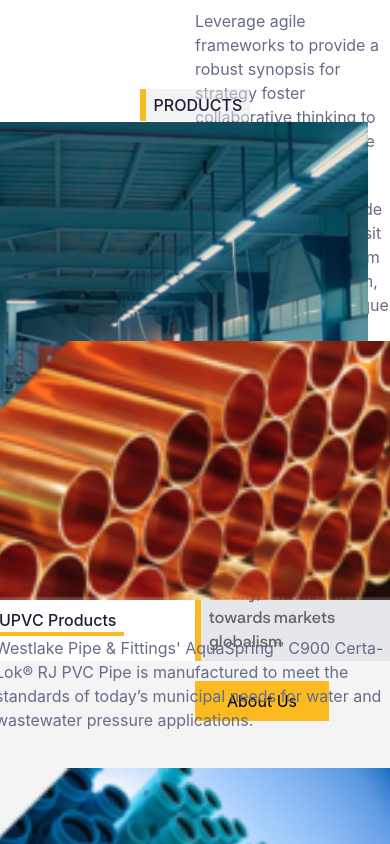
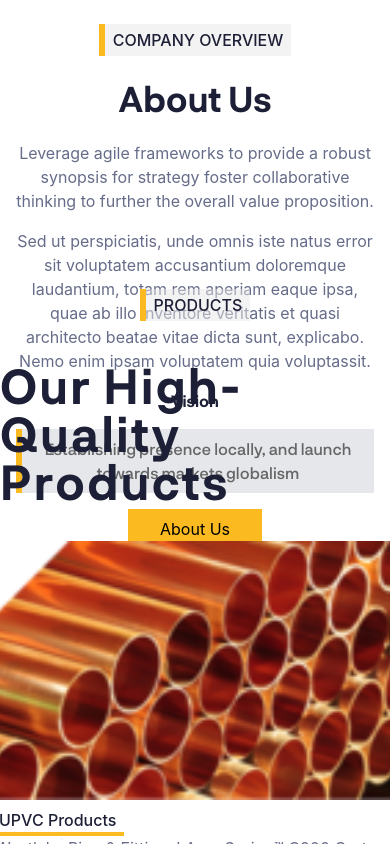
Before and after one commit to xmustafa5/BRK-, a React (Create React App) app: page / in a window 390 px wide. Shown: the part 980-1824 px from the top of the page. Built offline with nearby package versions, Linux system fonts and the light colour scheme.

Commit message:
Responsive About section => About page.

```diff
--- a/src/components/Globals/About.jsx
+++ b/src/components/Globals/About.jsx
@@ -10,18 +10,23 @@ import SectionTitle from "../ui/Section-title";
 
 export default function About({ includeVision }) {
   return (
-    <div className="flex h-[85vh]" id="about">
-      <div className="flex justify-center items-center w-[50vw]">
-        <div className="relative">
-          <img src={imaging} className="min-w-[540px]" alt="" />
+    <section id="about" className="py-20 lg:py-0">
+      <div className="container min-h-[85vh] gap-8 flex flex-col-reverse lg:flex-row lg:items-center lg:justify-center">
+        <div className="flex justify-center items-center lg:w-[50vw]">
+          <div className="relative flex lg:mr-24">
+            <img
+              src={imaging}
+              className="w-[300px] md:w-[450px] lg:min-w-[540px]"
+              alt="Factory"
+            />
             <img
               src={mainImage}
-            alt=""
-            className="absolute min-w-[200px] -bottom-16 -right-16 border-[16px] border-white"
+              alt="Factory 2"
+              className="hidden lg:block absolute min-w-[200px] -bottom-16 -right-16 border-[16px] border-white"
             />
           </div>
         </div>
-      <div className="flex justify-center gap-5 items-start flex-col">
+        <div className="flex flex-col justify-center items-center gap-4 text-center lg:items-start lg:text-start">
           <MainTitle title="Company overview" />
           <SectionTitle title="About Us" />
           <Paragraph
@@ -54,5 +59,6 @@ export default function About({ includeVision }) {
           )}
         </div>
       </div>
+    </section>
   );
 }
```
Lines whose indentation alone changed are shown as unchanged.
